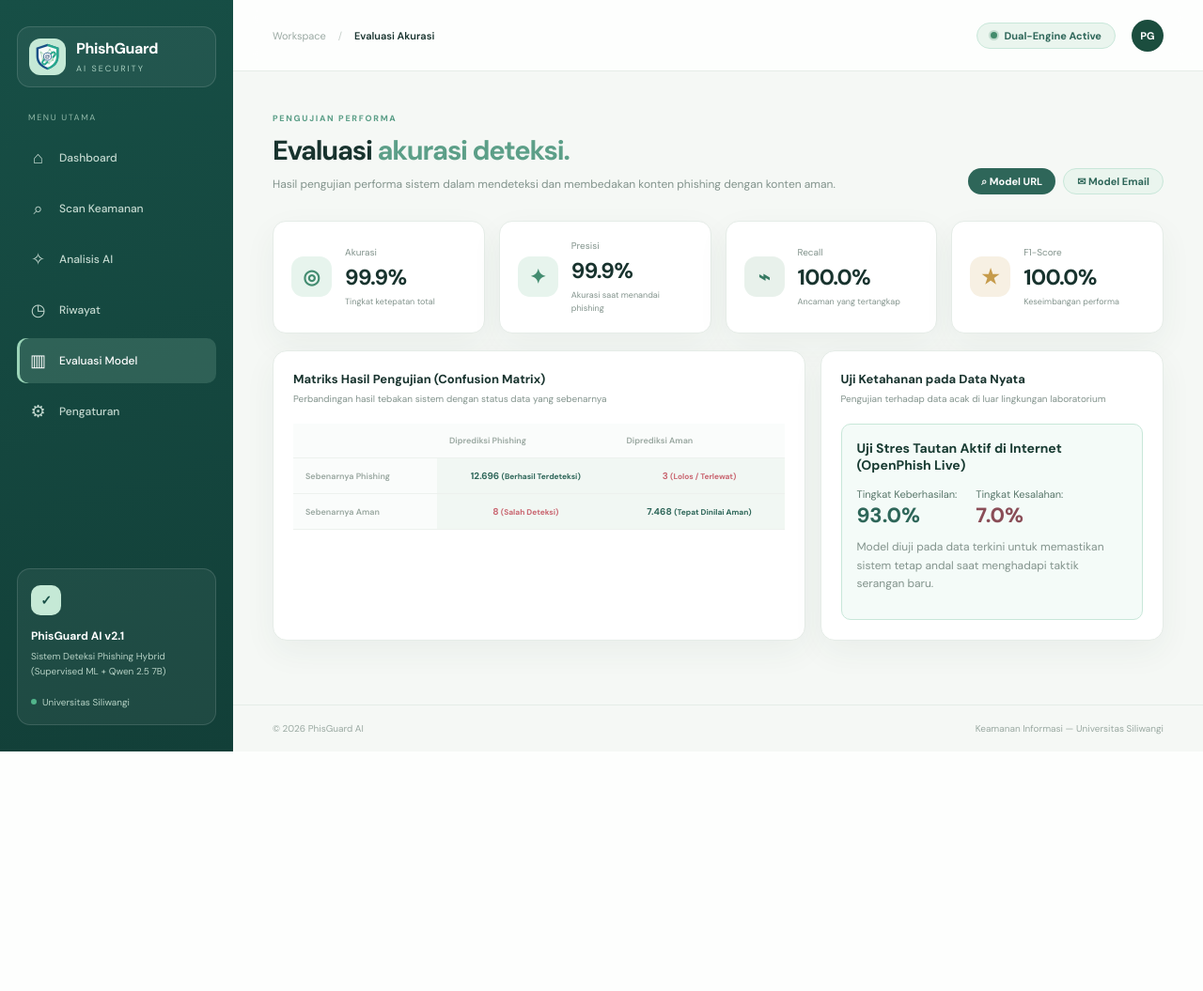
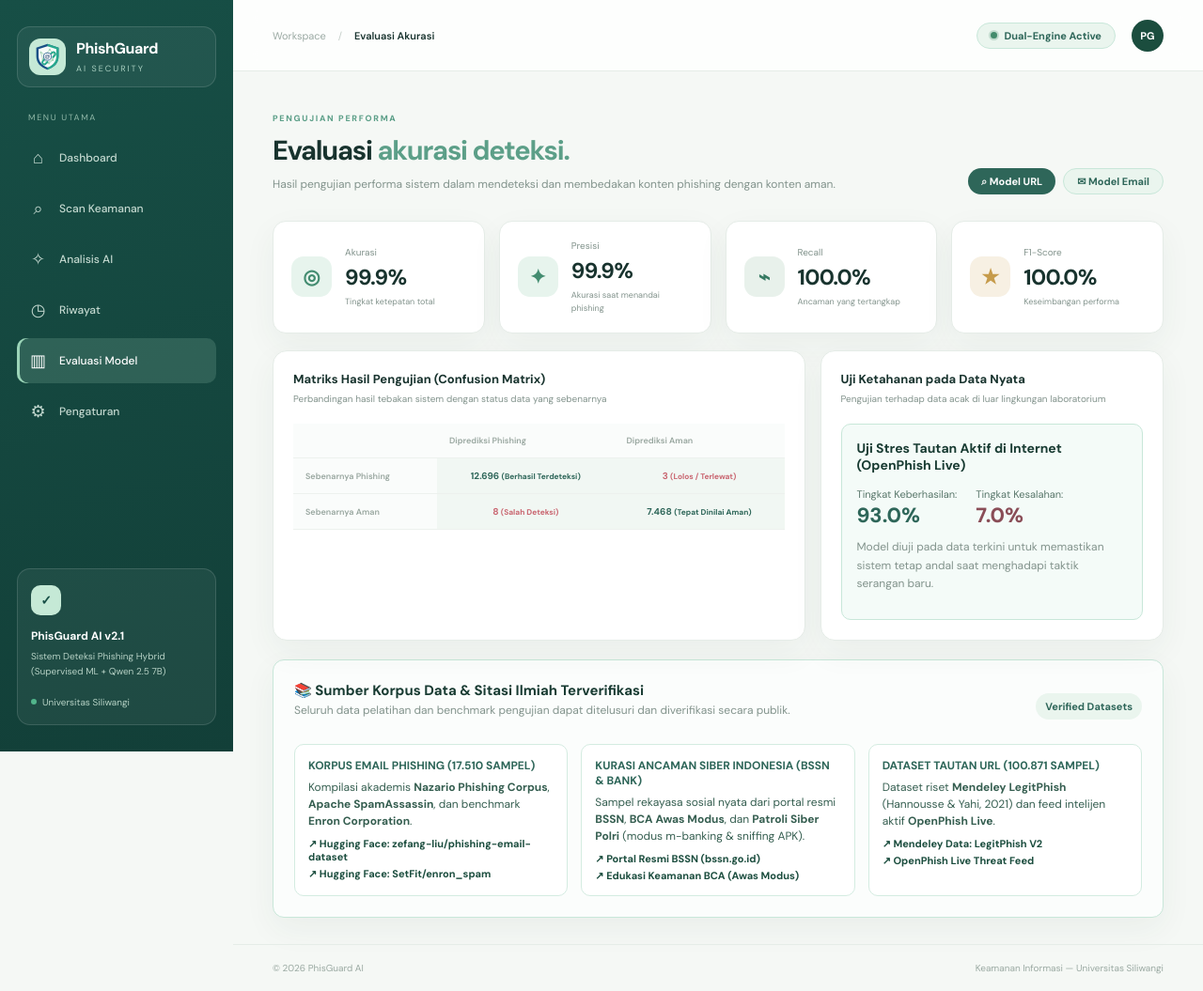
Before and after one commit to ariafahlevi/final_project_KI, a Flask app: page /evaluation in a window 1280 px wide. Shown: the whole page at 94% size. Before the commit the page ends 800 px from the top, so only its background shows below. Run offline with Flask 3, Linux system fonts and the light colour scheme.

Commit message:
docs: add verified dataset citations and public threat intelligence sources

```diff
--- a/templates/evaluation.html
+++ b/templates/evaluation.html
@@ -57,7 +57,7 @@
   </article>
 </div>
 
-<div class="content-grid">
+<div class="content-grid" style="margin-bottom:20px;">
   <!-- Confusion Matrix -->
   <section class="panel">
     <div class="panel-heading">
@@ -117,4 +117,53 @@
     </div>
   </section>
 </div>
+
+<!-- Panel Sumber Dataset & Korpus Acuan Terverifikasi -->
+<div class="panel" style="padding:22px;border:1px solid #c8e7d9;background:#fbfdfc;border-radius:12px;">
+  <div style="display:flex;justify-content:space-between;align-items:center;flex-wrap:wrap;gap:8px;margin-bottom:14px;">
+    <div>
+      <h3 style="margin:0;color:#183b32;font-size:15px;">📚 Sumber Korpus Data & Sitasi Ilmiah Terverifikasi</h3>
+      <p class="muted" style="margin-top:2px;font-size:12px;">Seluruh data pelatihan dan benchmark pengujian dapat ditelusuri dan diverifikasi secara publik.</p>
+    </div>
+    <span class="pill" style="background:#eaf5ee;color:#2e6659;font-weight:700;font-size:11px;">Verified Datasets</span>
+  </div>
+
+  <div style="display:grid;grid-template-columns:repeat(auto-fit, minmax(280px, 1fr));gap:14px;">
+    <!-- Sumber Email -->
+    <div style="padding:14px;background:#fff;border:1px solid #d4ece1;border-radius:10px;">
+      <b style="color:#2e6659;font-size:12px;text-transform:uppercase;display:block;margin-bottom:6px;">Korpus Email Phishing (17.510 Sampel)</b>
+      <p style="font-size:12px;color:#355e50;margin:0 0 8px 0;line-height:1.5;">
+        Kompilasi akademis <b>Nazario Phishing Corpus</b>, <b>Apache SpamAssassin</b>, dan benchmark <b>Enron Corporation</b>.
+      </p>
+      <div style="font-size:11px;display:flex;flex-direction:column;gap:4px;">
+        <a href="https://huggingface.co/datasets/zefang-liu/phishing-email-dataset" target="_blank" style="color:#1b4d3e;font-weight:700;text-decoration:none;">↗ Hugging Face: zefang-liu/phishing-email-dataset</a>
+        <a href="https://huggingface.co/datasets/SetFit/enron_spam" target="_blank" style="color:#1b4d3e;font-weight:700;text-decoration:none;">↗ Hugging Face: SetFit/enron_spam</a>
+      </div>
+    </div>
+
+    <!-- Sumber Kasus Indonesia -->
+    <div style="padding:14px;background:#fff;border:1px solid #d4ece1;border-radius:10px;">
+      <b style="color:#2e6659;font-size:12px;text-transform:uppercase;display:block;margin-bottom:6px;">Kurasi Ancaman Siber Indonesia (BSSN & Bank)</b>
+      <p style="font-size:12px;color:#355e50;margin:0 0 8px 0;line-height:1.5;">
+        Sampel rekayasa sosial nyata dari portal resmi <b>BSSN</b>, <b>BCA Awas Modus</b>, dan <b>Patroli Siber Polri</b> (modus m-banking & sniffing APK).
+      </p>
+      <div style="font-size:11px;display:flex;flex-direction:column;gap:4px;">
+        <a href="https://www.bssn.go.id" target="_blank" style="color:#1b4d3e;font-weight:700;text-decoration:none;">↗ Portal Resmi BSSN (bssn.go.id)</a>
+        <a href="https://www.bca.co.id/id/edukasi-keamanan/Awas-Modus" target="_blank" style="color:#1b4d3e;font-weight:700;text-decoration:none;">↗ Edukasi Keamanan BCA (Awas Modus)</a>
+      </div>
+    </div>
+
+    <!-- Sumber URL -->
+    <div style="padding:14px;background:#fff;border:1px solid #d4ece1;border-radius:10px;">
+      <b style="color:#2e6659;font-size:12px;text-transform:uppercase;display:block;margin-bottom:6px;">Dataset Tautan URL (100.871 Sampel)</b>
+      <p style="font-size:12px;color:#355e50;margin:0 0 8px 0;line-height:1.5;">
+        Dataset riset <b>Mendeley LegitPhish</b> (Hannousse & Yahi, 2021) dan feed intelijen aktif <b>OpenPhish Live</b>.
+      </p>
+      <div style="font-size:11px;display:flex;flex-direction:column;gap:4px;">
+        <a href="https://data.mendeley.com/datasets/hx4m73v2sf/2" target="_blank" style="color:#1b4d3e;font-weight:700;text-decoration:none;">↗ Mendeley Data: LegitPhish V2</a>
+        <a href="https://openphish.com" target="_blank" style="color:#1b4d3e;font-weight:700;text-decoration:none;">↗ OpenPhish Live Threat Feed</a>
+      </div>
+    </div>
+  </div>
+</div>
 {% endblock %}
```
Also changed, not shown: README.md.
